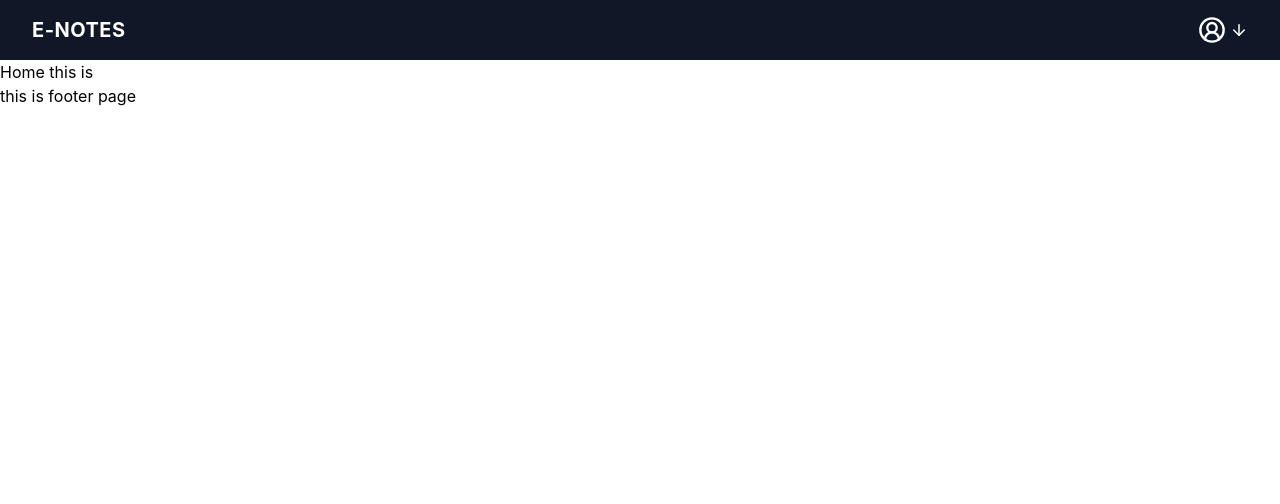
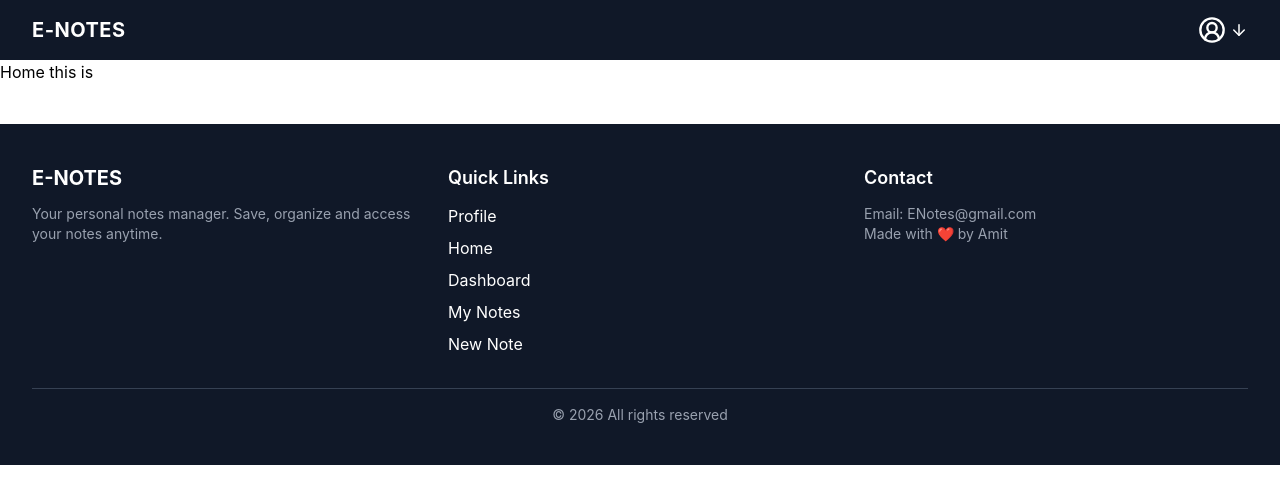
Before and after one commit to AmitKumarPatel374/Smart-Notes-App, a React app in the folder frontend/: page / in a window 1280 px wide. Shown: the top 504 px of the page. Built offline with nearby package versions, Linux system fonts and the light colour scheme; the HTML template or start-up script is replaced by a standard one.

Commit message:
feat(footer): implement footer with navigation links and consistent UI

```diff
--- a/frontend/src/components/Footer.jsx
+++ b/frontend/src/components/Footer.jsx
@@ -1,11 +1,83 @@
-import React from 'react'
+import React from "react";
+import { NavLink } from "react-router-dom";
 
 const Footer = () => {
   return (
-    <div>
-      this is footer page
-    </div>
-  )
-}
+    <footer className="bg-gray-900 text-white px-8 py-10 mt-10">
 
-export default Footer
+      <div className="grid grid-cols-1 md:grid-cols-3 gap-8">
+
+        {/* Logo / About */}
+        <div>
+          <h1 className="text-xl font-bold mb-3">E-NOTES</h1>
+          <p className="text-gray-400 text-sm">
+            Your personal notes manager. Save, organize and access your notes anytime.
+          </p>
+        </div>
+
+        {/* Quick Links */}
+        <div>
+          <h2 className="text-lg font-semibold mb-3">Quick Links</h2>
+          <div className="flex flex-col gap-2">
+
+            <NavLink
+              to="/profile"
+              className="hover:text-gray-300 transition"
+            >
+              Profile
+            </NavLink>
+
+            <NavLink
+              to="/"
+              className="hover:text-gray-300 transition"
+            >
+              Home
+            </NavLink>
+
+            <NavLink
+              to="/dashboard"
+              className="hover:text-gray-300 transition"
+            >
+              Dashboard
+            </NavLink>
+
+            <NavLink
+              to="/dashboard/view"
+              className="hover:text-gray-300 transition"
+            >
+              My Notes
+            </NavLink>
+
+            <NavLink
+              to="/dashboard/addNote"
+              className="hover:text-gray-300 transition"
+            >
+              New Note
+            </NavLink>
+
+          </div>
+        </div>
+
+        {/* Extra Section */}
+        <div>
+          <h2 className="text-lg font-semibold mb-3">Contact</h2>
+          <p className="text-gray-400 text-sm">
+            Email: ENotes@gmail.com
+          </p>
+          <p className="text-gray-400 text-sm">
+            Made with ❤️ by Amit
+          </p>
+        </div>
+
+      </div>
+
+      {/* Bottom Line */}
+      <div className="border-t border-gray-700 mt-8 pt-4 text-center text-sm text-gray-400">
+        © {new Date().getFullYear()} All rights reserved
+      </div>
+
+    </footer>
+  );
+};
+
+export default Footer;
--- a/frontend/src/components/Navbar.jsx
+++ b/frontend/src/components/Navbar.jsx
@@ -51,14 +51,14 @@ const Navbar = () => {
           </NavLink>
 
           <NavLink
-            to="/dashboard/addNote"
+            to="/dashboard/view"
             className="px-4 py-2 hover:bg-gray-100"
           >
             My Notes
           </NavLink>
 
           <NavLink
-            to="/dashboard/view"
+            to="/dashboard/addNote"
             className="px-4 py-2 hover:bg-gray-100"
           >
             New Note
```
